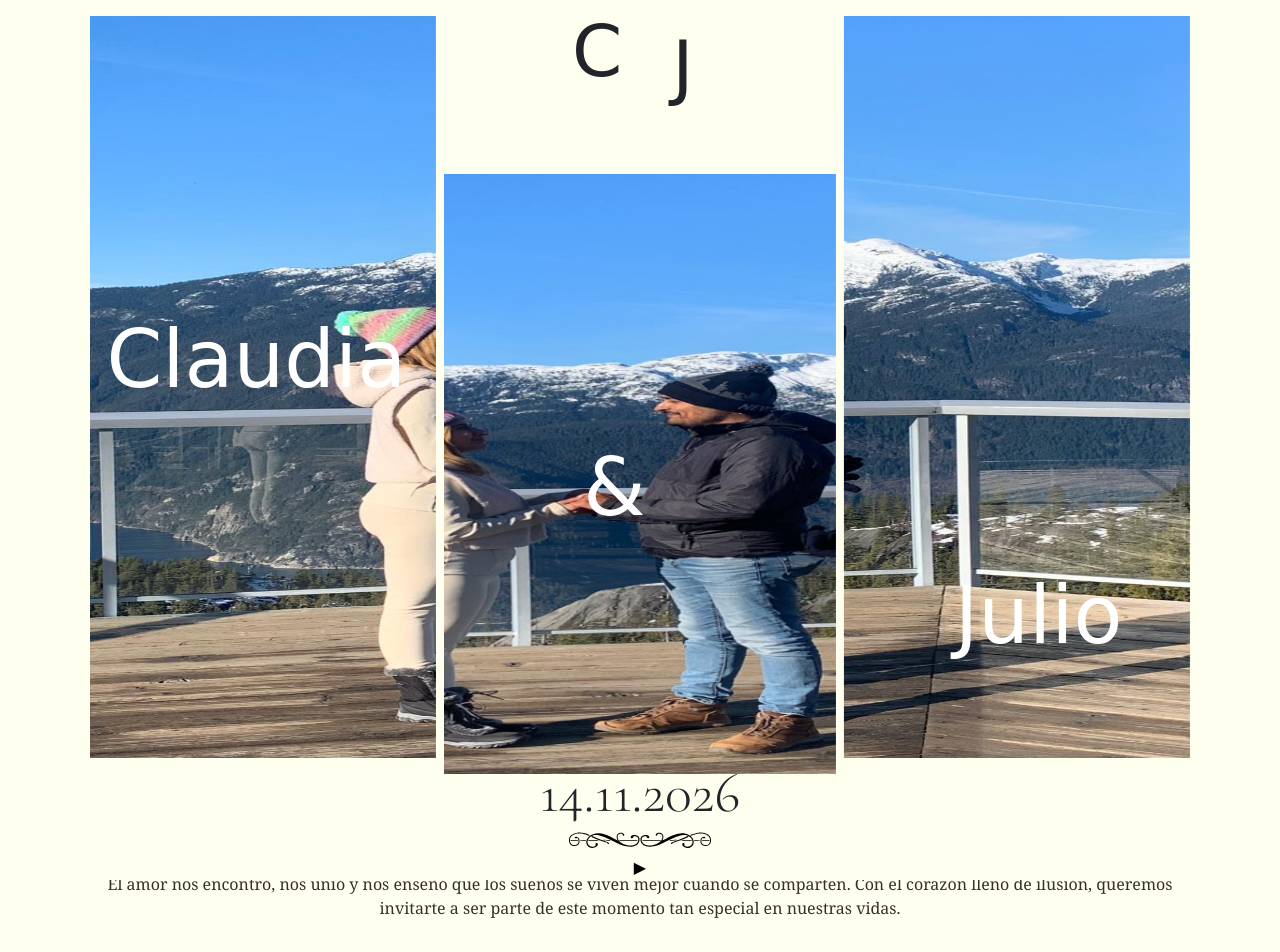
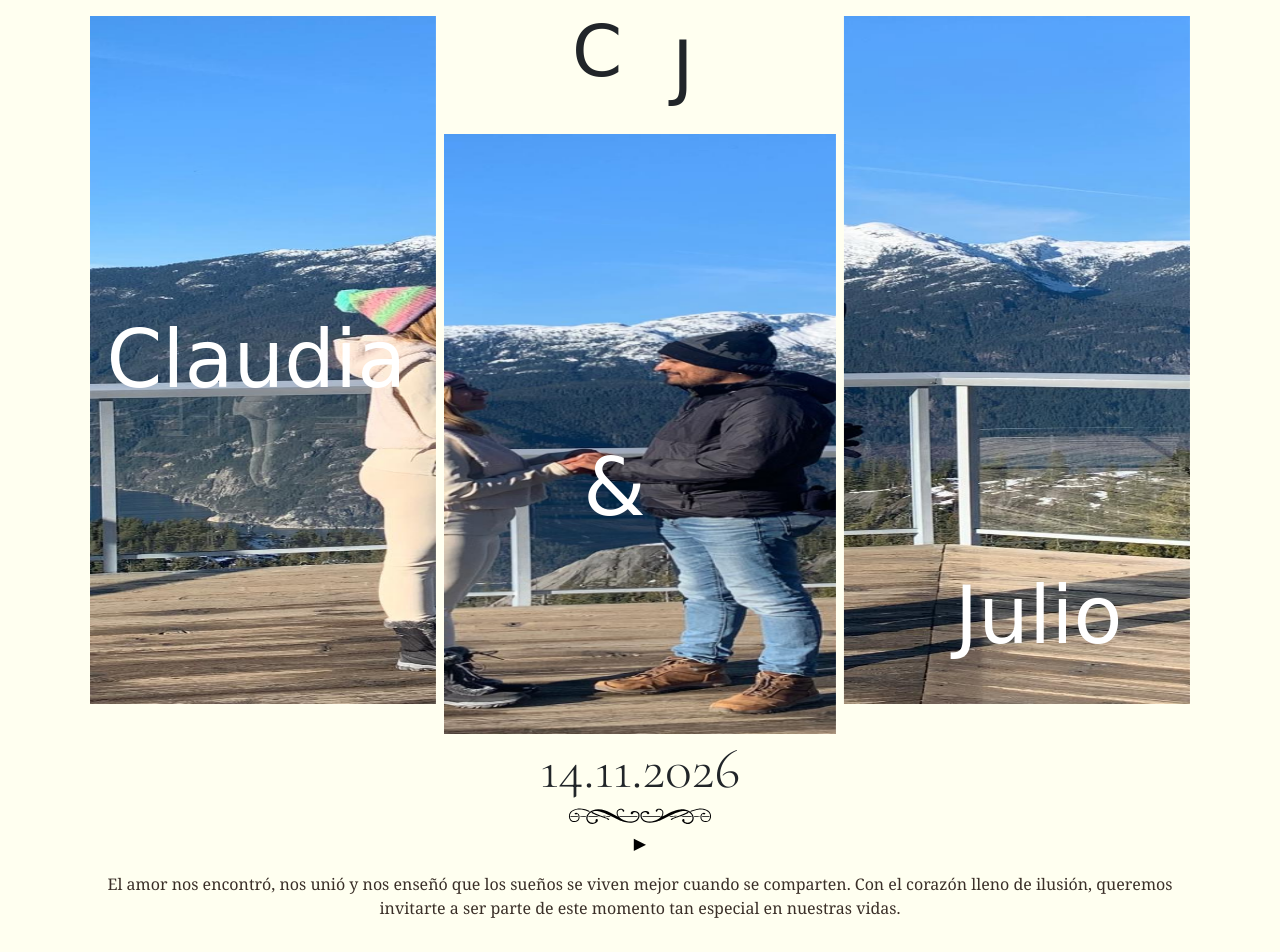
Before and after one commit to iconitodotcom/wedding-invite, a Flask app: page / in a window 1280 px wide. Shown: the top 952 px of the page. Run offline with Flask 3, Linux system fonts and the light colour scheme; some web fonts are replaced.

Commit message:
more hero section style updates

```diff
--- a/invite/static/css/base.css
+++ b/invite/static/css/base.css
@@ -20,9 +20,9 @@ body {
     min-height: 100vh;
     color: white;
 }
-.height-100
+.height-90
 {
-    height: 100vh !important;
+    height: 90vh !important;
 }
 
   .section-title {
@@ -94,17 +94,40 @@ body {
     transform: translateX(0) translateY(0);
   }
 }
-@keyframes textSlideIn {
-    to {
-      transform: translateX(0) translateY(0);
+@keyframes textSlideIn
+{
+    to
+    {
+        transform: translateX(0) translateY(0);
     }
-  }
+}
+@keyframes appearAndResize
+{
+    0% {
+        opacity: 0;
+        font-size: 0.5rem;
+        letter-spacing: -5px;
+    }
+    100% {
+        opacity: 1;
+        font-size: 1rem;
+        letter-spacing: normal;
+    }
+}
 
 .animation { animation: slideIn 2s ease-out forwards; }
 .txt-animation { animation: textSlideIn 2s ease-out forwards; }
+.date-amimation
+{
+     animation: appearAndResize 3s ease-out forwards;
+     opacity: 0; /* start hidden */
+}
 /*** Animation code -> ***/
 
-#bg-pannel{ left: 3vw; }
+#bg-pannel
+{
+     /* left: 3vw;  */
+}
 #txt-pannel{
     min-width: 80vw;
     left: 8vw;
@@ -113,7 +136,7 @@ body {
 #date-pannel
 {
     /* width: 100vw; */
-    top: 95vh;
+    /* top: 95vh; */
     /*left:34vw;*/
 }
 #music-btn{
@@ -126,7 +149,7 @@ body {
 }
 .numberFont{
     font-family: "Cormorant", serif;
-    font-optical-sizing: auto;
+    /* font-optical-sizing: auto;
     font-weight: 300;
-    font-style: normal;
+    font-style: normal; */
 }
--- a/invite/templates/index.html
+++ b/invite/templates/index.html
@@ -31,9 +31,9 @@
 
     <!-- HERO -->
     <section class="hero">
-        <div class="container position-relative height-100">
+        <div class="container position-relative height-90 mb-3">
             <!-- background div -->
-            <div id="bg-pannel" class="d-flex pt-2">
+            <div id="bg-pannel" class="d-flex pt-2 height-90">
                 <div class="panel left m-2 mb-3 panel-left"></div>
                 <div class="row justify-content-center panel-center animation">
                     <div class="row text-center display-2 text-dark justify-content-center">
@@ -45,7 +45,7 @@
                         </div>
 
                     </div>
-                    <div class="row pt-5">
+                    <div class="row pt-2">
                         <div class="panel center"></div>
                     </div>
                 </div>
@@ -65,7 +65,7 @@
             </div>
         </div>
         <!-- date div -->
-        <div id="date-pannel" class="row position-absolute px-2">
+        <div id="date-pannel" class="row position-absolute px-2 date-amimation">
             <p class="display-4 text-dark mb-0 numberFont text-center">14.11.2026</p>
             <svg version="1.0" xmlns="http://www.w3.org/2000/svg"
                  width="100vw" height="20.000000pt" viewBox="0 200 1280.000000 240.000000"
```
